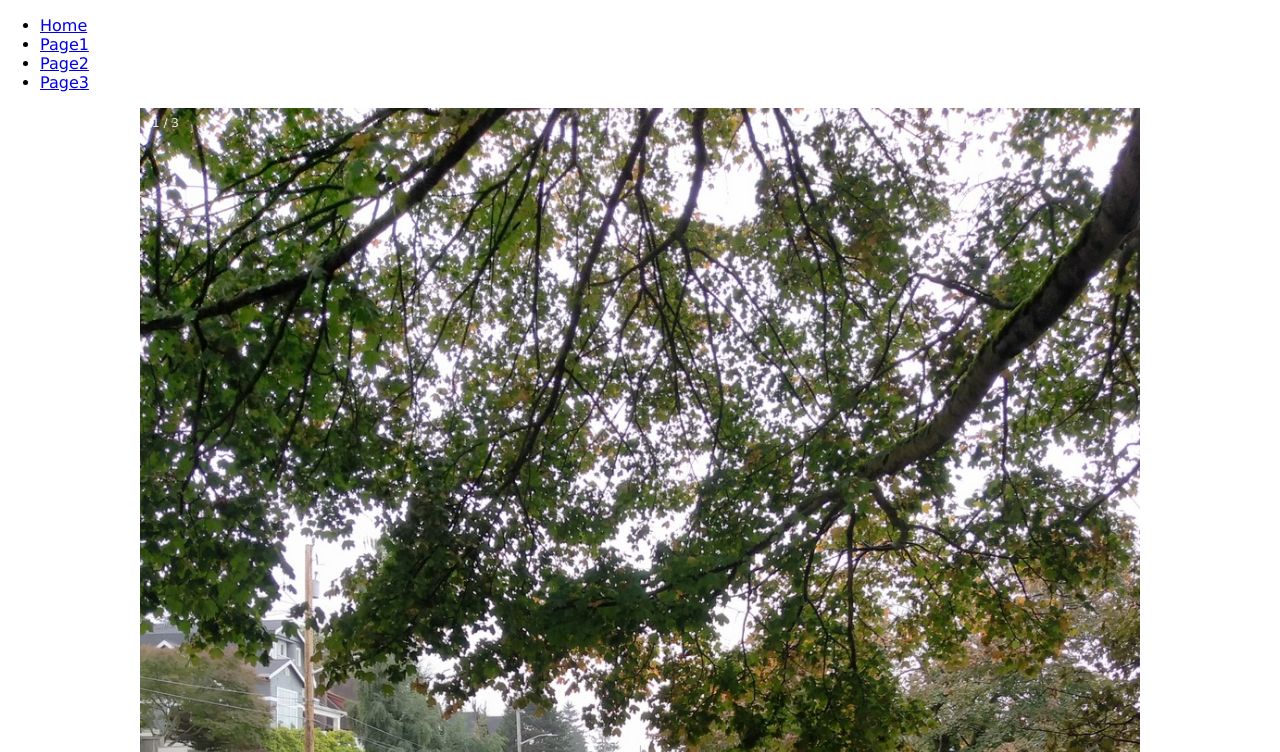
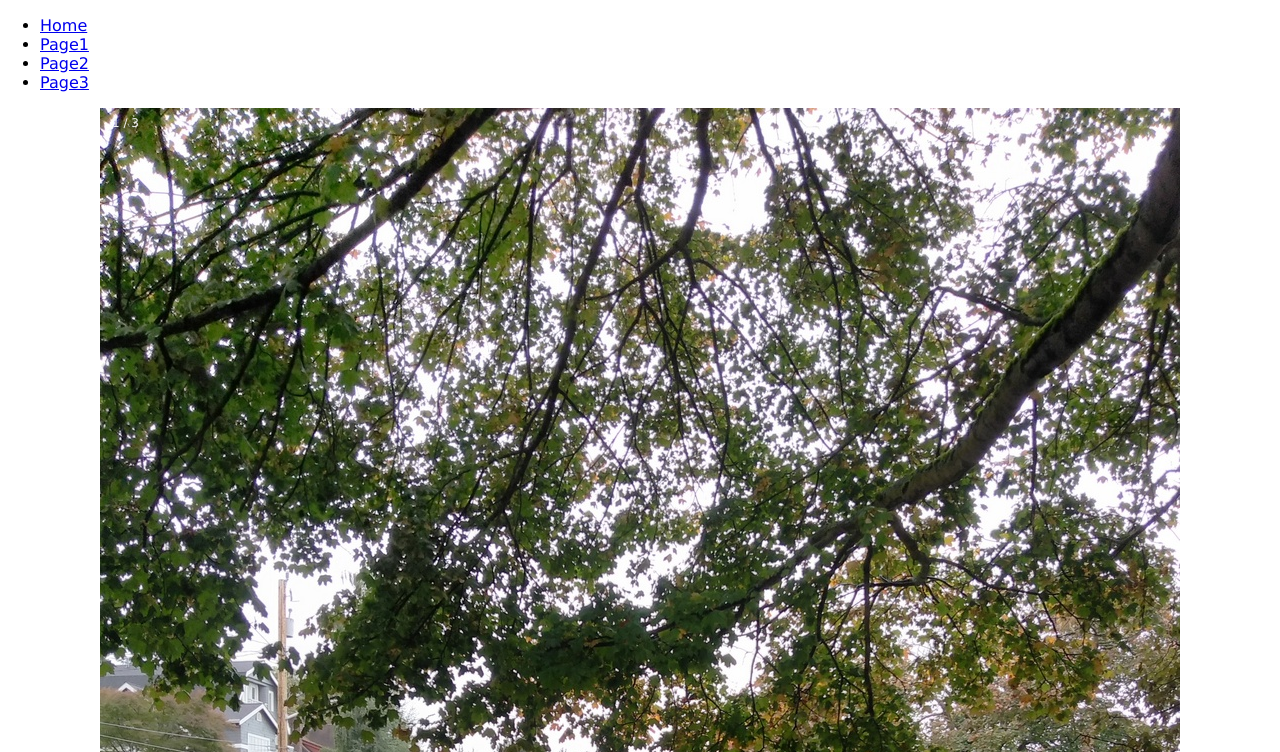
Before and after one commit to Solo206/probable-robot, a plain HTML site: page index.html in a window 1280 px wide. Shown: the top 752 px of the page. Drawn offline with Linux system fonts and the light colour scheme.

Commit message:
update stylesheet

```diff
--- a/stylesheet.css
+++ b/stylesheet.css
@@ -4,7 +4,7 @@ body {font-family: Verdana,sans-serif;margin:0}
 
 /* Slideshow container */
 .slideshow-container {
-  max-width: 1000px;
+  max-width: 1080px;
   position: relative;
   margin: auto;
 }
```
